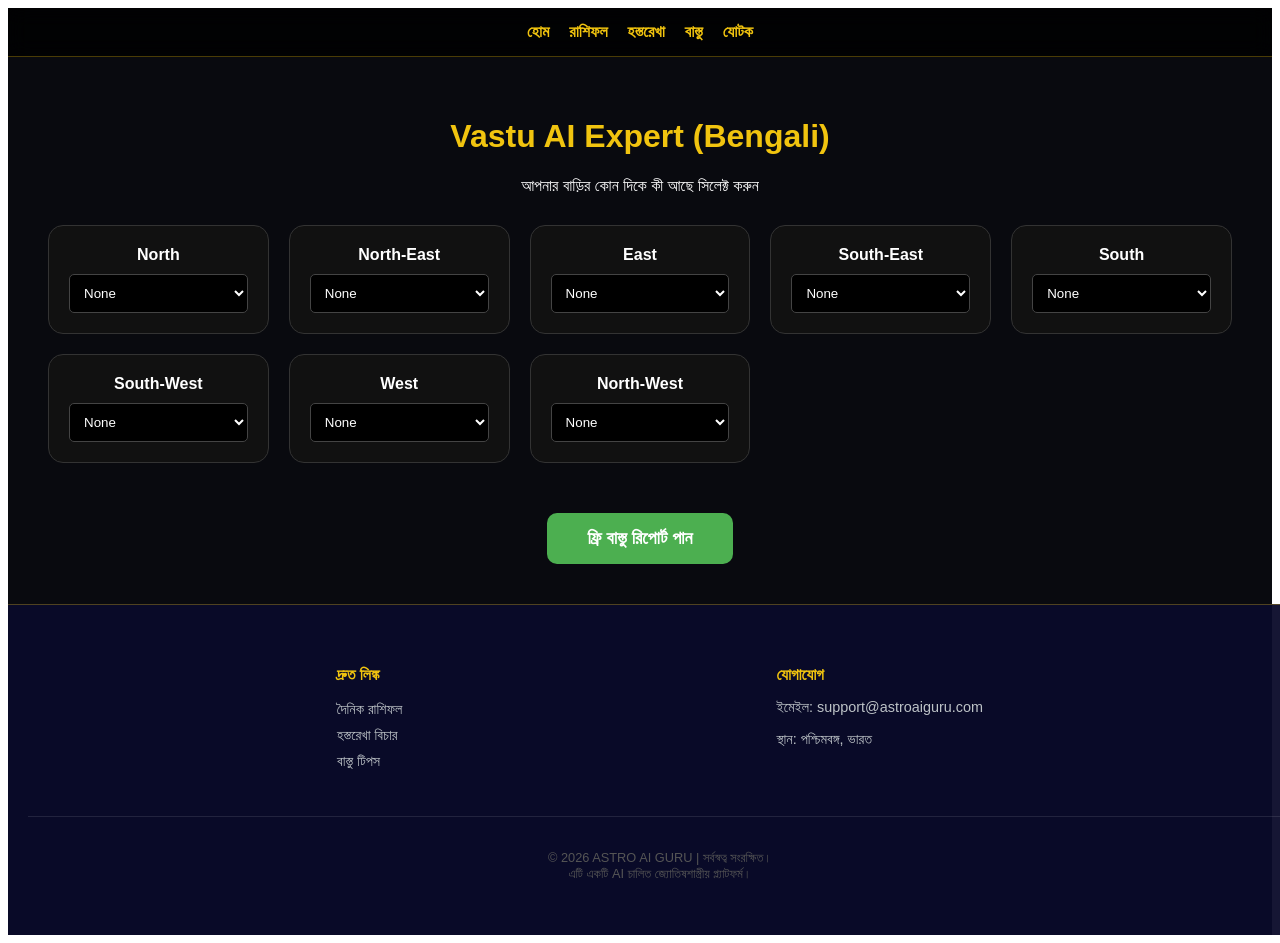
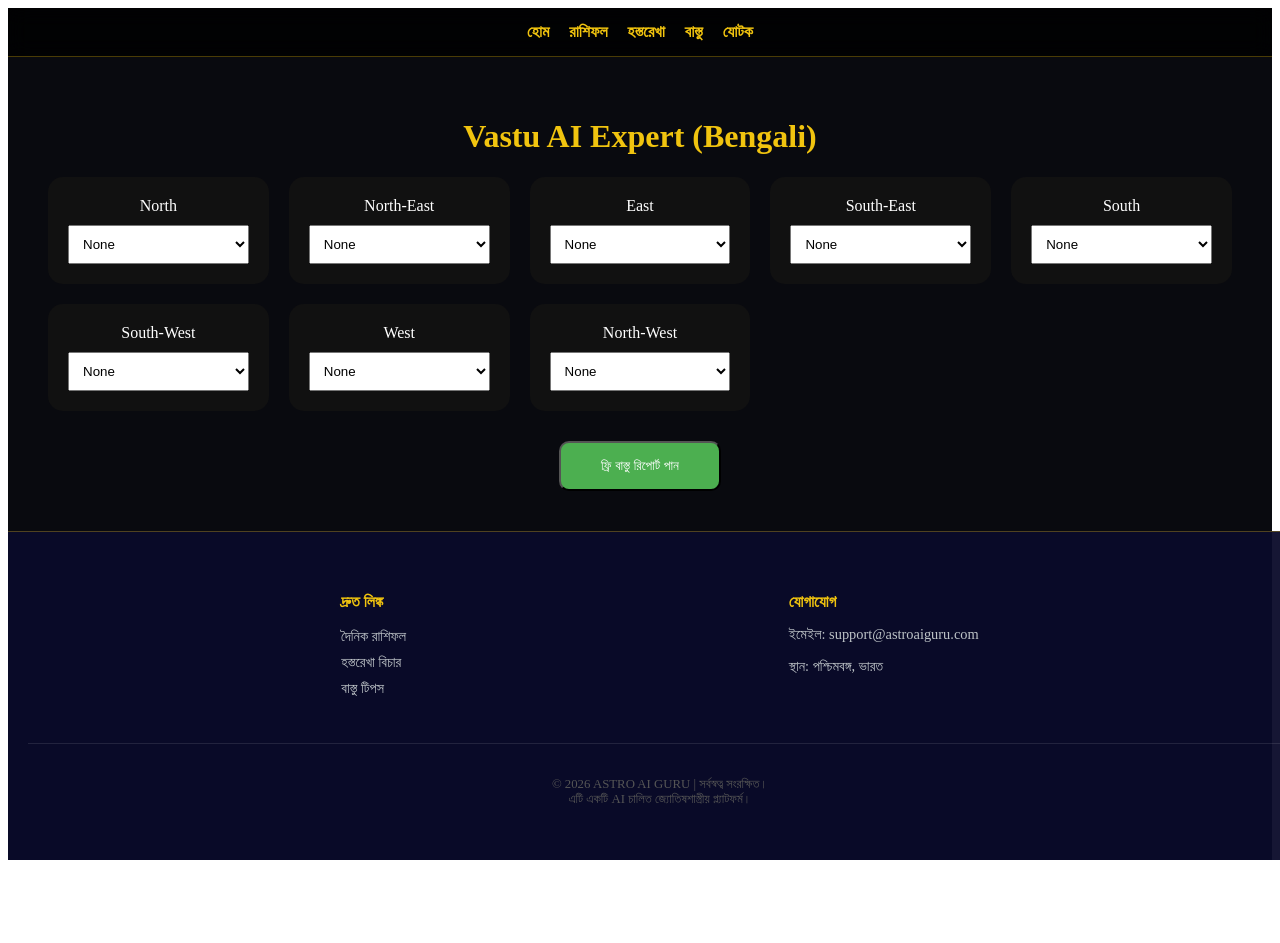
Before and after one commit to astrologyajoy-spec/astro-sit, a Next.js app: page /vastu in a window 1280 px wide. Shown: the top 943 px of the page. After the commit the page ends 868 px from the top, so only its background shows below. Built offline with nearby package versions, Linux system fonts and the light colour scheme.

Commit message:
Update vastu.js

```diff
--- a/pages/vastu.js
+++ b/pages/vastu.js
@@ -5,99 +5,73 @@ import Footer from '../components/Footer';
 export default function Vastu() {
   const [report, setReport] = useState(null);
   const [loading, setLoading] = useState(false);
+  const [selections, setSelections] = useState({
+    North: "None", "North-East": "None", East: "None", "South-East": "None",
+    South: "None", "South-West": "None", West: "None", "North-West": "None"
+  });
 
-  const zones = ["North", "North-East", "East", "South-East", "South", "South-West", "West", "North-West"];
+  const zones = Object.keys(selections);
   const items = ["None", "Main Entrance", "Kitchen", "Toilet", "Master Bedroom", "Pooja Room"];
-
-  const [selections, setSelections] = useState(
-    zones.reduce((acc, zone) => ({ ...acc, [zone]: "None" }), {})
-  );
 
   const handleAiAnalysis = async () => {
     setLoading(true);
     setReport(null);
     try {
-      // শুধুমাত্র সেই দিকগুলো পাঠাবে যেখানে "None" নেই
       const filteredData = Object.fromEntries(
         Object.entries(selections).filter(([_, value]) => value !== "None")
       );
 
+      if (Object.keys(filteredData).length === 0) {
+        alert("দয়া করে অন্তত একটি দিক সিলেক্ট করুন!");
+        setLoading(false);
+        return;
+      }
+
       const response = await fetch('/api/gemini', {
         method: 'POST',
         headers: { 'Content-Type': 'application/json' },
-        body: JSON.stringify({ data: filteredData }), // ফিল্টার করা ডেটা পাঠানো হচ্ছে
+        body: JSON.stringify({ data: filteredData }),
       });
 
       const result = await response.json();
       if (result.analysis) {
         setReport(result.analysis);
       } else {
-        alert("AI রিপোর্ট তৈরি করতে পারেনি। দয়া করে API Key চেক করুন।");
+        alert(result.error || "রিপোর্ট তৈরি করা যায়নি।");
       }
     } catch (error) {
-      alert("সার্ভারের সাথে যোগাযোগ করা সম্ভব হচ্ছে না!");
+      alert("সার্ভারের সাথে যোগাযোগ করা যাচ্ছে না!");
     } finally {
       setLoading(false);
     }
   };
 
   return (
-    <div style={{ background: '#090a0f', color: '#fff', minHeight: '100vh', fontFamily: 'Arial, sans-serif' }}>
+    <div style={{ background: '#090a0f', color: '#fff', minHeight: '100vh' }}>
       <Header />
       <main style={{ padding: '40px', textAlign: 'center' }}>
         <h1 style={{ color: '#f1c40f' }}>Vastu AI Expert (Bengali)</h1>
-        <p>আপনার বাড়ির কোন দিকে কী আছে সিলেক্ট করুন</p>
-
-        <div style={{ display: 'grid', gridTemplateColumns: 'repeat(auto-fit, minmax(200px, 1fr))', gap: '20px', marginTop: '30px' }}>
+        <div style={{ display: 'grid', gridTemplateColumns: 'repeat(auto-fit, minmax(200px, 1fr))', gap: '20px' }}>
           {zones.map(zone => (
-            <div key={zone} style={{ background: '#111', padding: '20px', borderRadius: '15px', border: '1px solid #333' }}>
-              <label style={{ fontWeight: 'bold', display: 'block', marginBottom: '10px' }}>{zone}</label>
+            <div key={zone} style={{ background: '#111', padding: '20px', borderRadius: '15px' }}>
+              <label>{zone}</label>
               <select
                 value={selections[zone]}
                 onChange={(e) => setSelections({...selections, [zone]: e.target.value})}
-                style={{ width: '100%', padding: '10px', background: '#000', color: '#fff', borderRadius: '5px', border: '1px solid #444' }}
+                style={{ width: '100%', padding: '10px', marginTop: '10px' }}
               >
                 {items.map(i => <option key={i} value={i}>{i}</option>)}
               </select>
             </div>
           ))}
         </div>
-
-        <button
-          onClick={handleAiAnalysis}
-          disabled={loading}
-          style={{
-            marginTop: '50px',
-            padding: '15px 40px',
-            background: loading ? '#555' : '#4CAF50',
-            color: '#fff',
-            border: 'none',
-            borderRadius: '10px',
-            cursor: loading ? 'not-allowed' : 'pointer',
-            fontWeight: 'bold',
-            fontSize: '18px',
-            transition: '0.3s'
-          }}
-        >
+        <button onClick={handleAiAnalysis} disabled={loading} style={{ marginTop: '30px', padding: '15px 40px', background: '#4CAF50', color: '#fff', borderRadius: '10px', cursor: 'pointer' }}>
           {loading ? "AI বিশ্লেষণ করছে..." : "ফ্রি বাস্তু রিপোর্ট পান"}
         </button>
-
         {report && (
-          <div style={{
-            marginTop: '40px',
-            padding: '30px',
-            background: '#1a1d23',
-            border: '2px solid #4CAF50',
-            textAlign: 'left',
-            borderRadius: '15px',
-            maxWidth: '800px',
-            margin: '40px auto',
-            boxShadow: '0 10px 30px rgba(0,0,0,0.5)'
-          }}>
-            <h3 style={{ color: '#4CAF50', borderBottom: '1px solid #4CAF50', paddingBottom: '10px' }}>আপনার বাস্তু রিপোর্ট:</h3>
-            <div style={{ whiteSpace: 'pre-wrap', lineHeight: '1.8', marginTop: '20px', fontSize: '16px' }}>
-              {report}
-            </div>
+          <div style={{ marginTop: '40px', padding: '30px', background: '#1a1d23', border: '1px solid #4CAF50', borderRadius: '15px', textAlign: 'left' }}>
+            <h3 style={{ color: '#4CAF50' }}>আপনার বাস্তু রিপোর্ট:</h3>
+            <div style={{ whiteSpace: 'pre-wrap', lineHeight: '1.8' }}>{report}</div>
           </div>
         )}
       </main>
```
